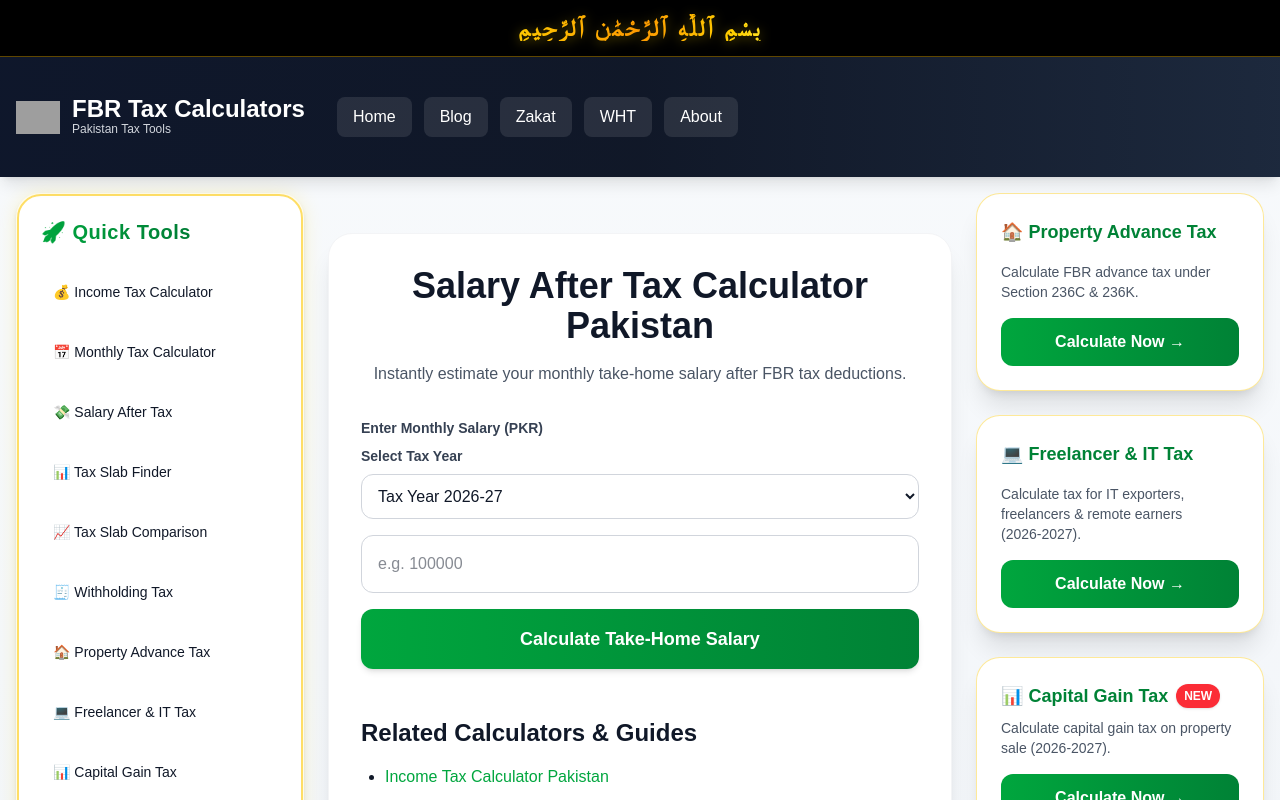
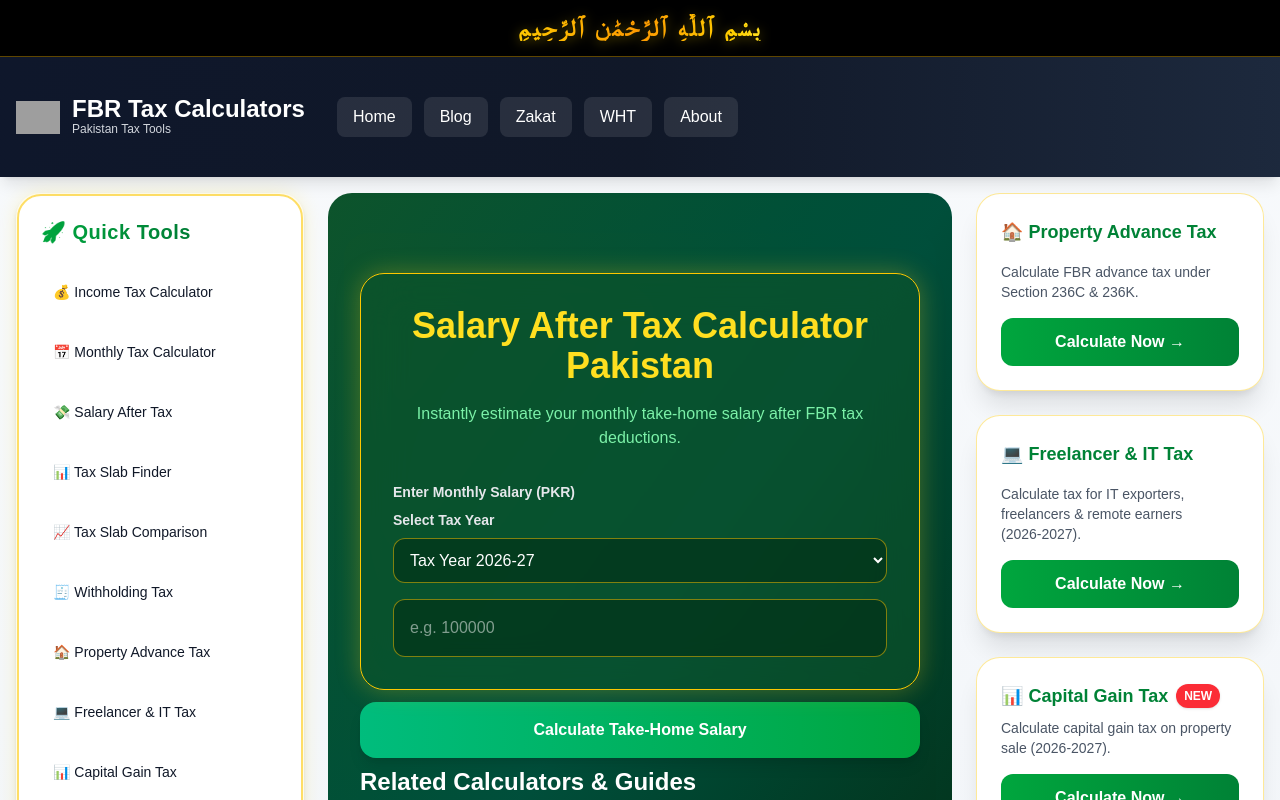
Before and after one commit to muhammadobaid1986/fbrtaxcalculators, a Next.js app: page /salary-after-tax-calculator in a window 1280 px wide. Shown: the top 800 px of the page. Built offline with nearby package versions, Linux system fonts and the light colour scheme; grey boxes are pictures that could not be loaded.

Commit message:
Fixed Salary page styling issues: label color, spacing, link color, removed double border

```diff
--- a/app/salary-after-tax-calculator/SalaryAfterTaxCalculator.tsx
+++ b/app/salary-after-tax-calculator/SalaryAfterTaxCalculator.tsx
@@ -23,28 +23,35 @@ setResult(tax);
 };
 
   return (
-    <div className="max-w-3xl mx-auto bg-white p-8 rounded-3xl shadow-xl border border-gray-100 mt-10">
-      <h1 className="text-3xl md:text-4xl font-bold mb-4 text-center">
+    <div className="min-h-screen bg-gradient-to-br from-green-900 via-emerald-900 to-green-950 pt-10 pb-6 px-4 rounded-3xl">
+
+  <div className="min-h-screen bg-gradient-to-br from-green-900 via-emerald-900 to-green-950 pt-10 pb-6 px-4 rounded-3xl">
+
+  <div className="flex justify-center">
+
+    <div className="w-full max-w-3xl bg-green-900/60 backdrop-blur-xl border border-yellow-400 shadow-[0_0_25px_rgba(250,204,21,0.3)] rounded-3xl p-8">
+      <h1 className="text-3xl md:text-4xl font-bold mb-4 text-center text-yellow-300">
         Salary After Tax Calculator Pakistan
       </h1>
 
-      <p className="mb-8 text-gray-600 text-center">
+      <p className="mb-8 text-green-300 text-center">
         Instantly estimate your monthly take-home salary after FBR tax deductions.
       </p>
 
       <div className="space-y-4">
         <div>
-          <label className="block text-sm font-semibold text-gray-700 mb-2">
+
+          <label className="block text-sm font-semibold text-gray-200 mb-2">
             Enter Monthly Salary (PKR)
           </label>
-          <label className="block text-sm font-semibold text-gray-700 mb-2">
+          <label className="block text-sm font-semibold text-gray-200 mb-2">
   Select Tax Year
 </label>
 
 <select
   value={year}
   onChange={(e) => setYear(e.target.value)}
-  className="w-full border border-gray-300 p-3 rounded-xl mb-4"
+  className="w-full p-3 rounded-xl bg-green-950/60 border border-yellow-400/50 text-white mb-4 focus:outline-none focus:ring-2 focus:ring-yellow-400"
 >
   <option value="2026-27">Tax Year 2026-27</option>
   <option value="2025-26">Tax Year 2025-26</option>
@@ -54,20 +61,33 @@ setResult(tax);
             placeholder="e.g. 100000"
             value={salary}
             onChange={(e) => setSalary(e.target.value)}
-            className="w-full border border-gray-300 p-4 rounded-xl focus:ring-2 focus:ring-green-500 outline-none"
+            className="w-full p-4 rounded-xl bg-green-950/60 border border-yellow-400/50 text-white focus:outline-none focus:ring-2 focus:ring-yellow-400"
           />
         </div>
-
+        </div>
+        </div>
+        </div>
         <button
           onClick={calculate}
-          className="w-full bg-gradient-to-r from-green-600 to-green-700 text-white px-6 py-4 rounded-xl hover:scale-[1.02] transition font-bold text-lg shadow-md"
+          className="w-full mt-3 bg-gradient-to-r from-emerald-500 to-green-600 py-4 rounded-2xl font-bold text-white shadow-lg hover:scale-105 transition"
         >
           Calculate Take-Home Salary
         </button>
+
+        <div className="mt-2">
+        <h2 className="text-2xl font-bold mb-4 text-white">Related Calculators & Guides</h2>
+        <ul className="list-disc pl-6 space-y-2">
+          <li><a href="/" className="text-green-200 hover:text-yellow-300 hover:underline transition">Income Tax Calculator Pakistan</a></li>
+          <li><a href="/how-to-become-a-filer" className="text-green-600 hover:underline">How to Become a Filer</a></li>
+          <li><a href="/benefits-of-being-filer-pakistan" className="text-green-600 hover:underline">Benefits of Being a Filer</a></li>
+        </ul>
+      </div>
+
+
       </div>
 
       {result && (
-  <div className="mt-8 bg-green-50 border border-green-100 rounded-2xl p-6">
+  <div className="mt-4 bg-green-950/40 border border-yellow-400 rounded-2xl p-6 text-gray-200 shadow-[0_0_15px_rgba(250,204,21,0.3)]">
 
     <h2 className="text-2xl font-bold text-center mb-6">
       Salary Breakdown
@@ -97,7 +117,7 @@ setResult(tax);
 
       <hr />
 
-      <div className="flex justify-between font-bold text-green-700">
+      <div className="flex justify-between font-bold text-yellow-300">
         <span>Monthly Take Home</span>
         <span>Rs {result.monthlyTakeHome.toLocaleString()}</span>
       </div>
@@ -112,14 +132,7 @@ setResult(tax);
   </div>
 )}
 
-      <div className="mt-12">
-        <h2 className="text-2xl font-bold mb-4">Related Calculators & Guides</h2>
-        <ul className="list-disc pl-6 space-y-2">
-          <li><a href="/" className="text-green-600 hover:underline">Income Tax Calculator Pakistan</a></li>
-          <li><a href="/how-to-become-a-filer" className="text-green-600 hover:underline">How to Become a Filer</a></li>
-          <li><a href="/benefits-of-being-filer-pakistan" className="text-green-600 hover:underline">Benefits of Being a Filer</a></li>
-        </ul>
-      </div>
+
     </div>
   );
 }
```
